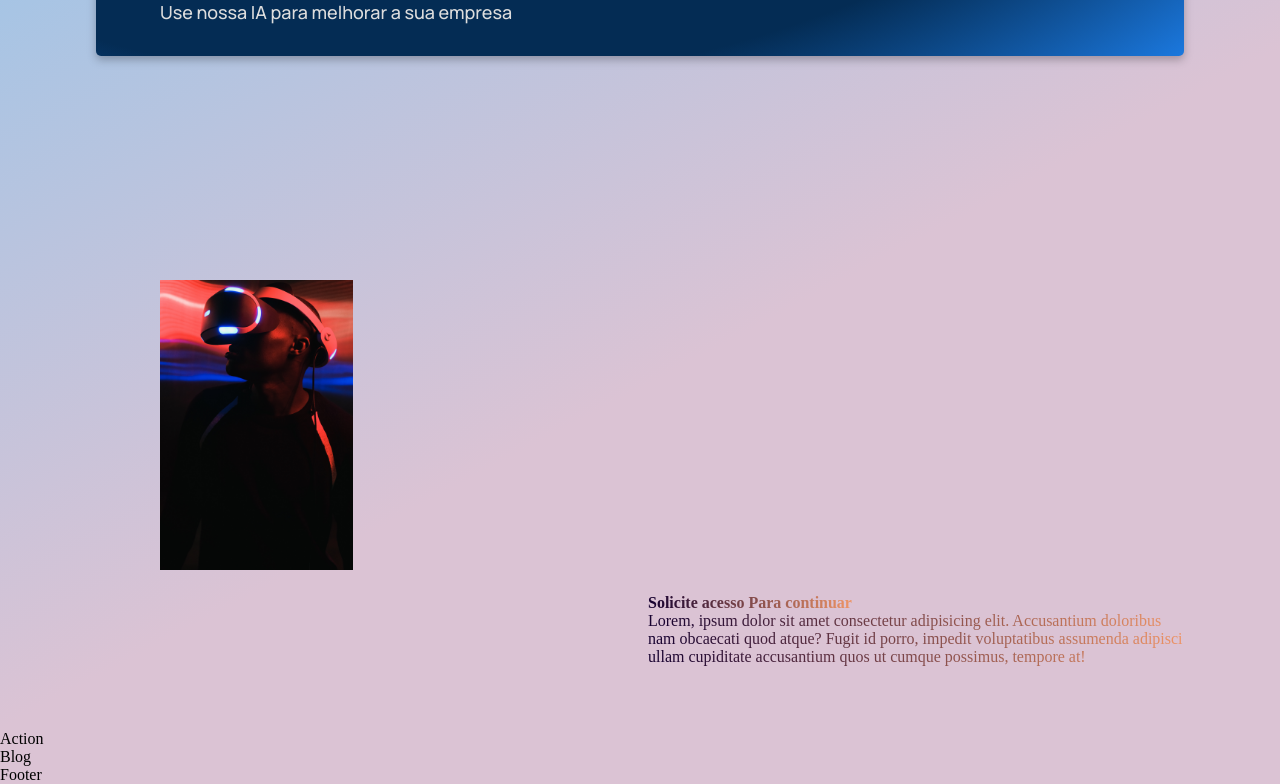
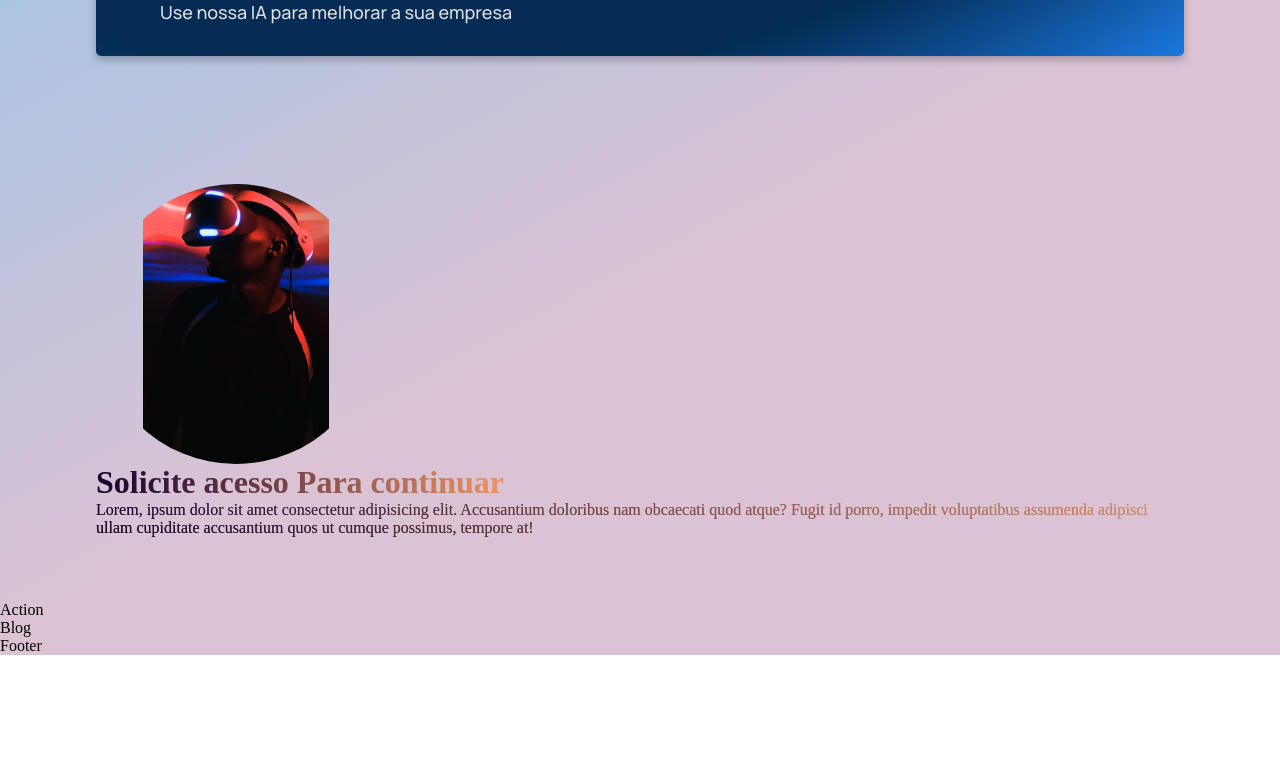
Before and after one commit to Benevanio/Hazy_tech, a React (Create React App) app: page / in a window 1280 px wide. Shown: the part 1475-2259 px from the top of the page. After the commit the page ends 2130 px from the top, so only its background shows below. Built offline with nearby package versions, Linux system fonts and the light colour scheme.

Commit message:
Css for possibilities

```diff
--- a/src/containers/possib/Possibilities.css
+++ b/src/containers/possib/Possibilities.css
@@ -1,6 +1,6 @@
 .Ai__possibilidades {
     display: flex;
-    flex-direction: row;
+    flex-direction: column;
 }
 
 .AI_possibility-image {
@@ -9,15 +9,17 @@
     justify-content: flex-start;
     align-items: center;
 
+
     margin-right: 1rem;
 }
 
 .AI_possibility-image img {
-    width: 60%;
-    height: 60%;
+    width:280px;
+    height: 280px;
     object-fit: contain;
     box-sizing: content-box;
-    border-radius: 15px;
+    border-radius: 80%;
+
 }
 .AI_possibility-text{
     flex: 1;
@@ -25,16 +27,20 @@
     flex-direction: column;
     justify-content: flex-end;
     align-items: flex-start;
-
+    font-size: 32px;
+    background: -webkit-linear-gradient(#eee, #333);
+    -webkit-background-clip: text;
+    -webkit-text-fill-color: transparent;
 }
 .AI_possibility-text h1{
-    font-size: 1.5rem;
+    font-size: 1rem;
     font-weight: 600;
     color: #000;
     margin: 0;
 }
 .AI_possibility-text h1:last-child{
     margin-bottom: 0;
+
 }
 .AI_possibility-text p{
     font-size: 1rem;
```
